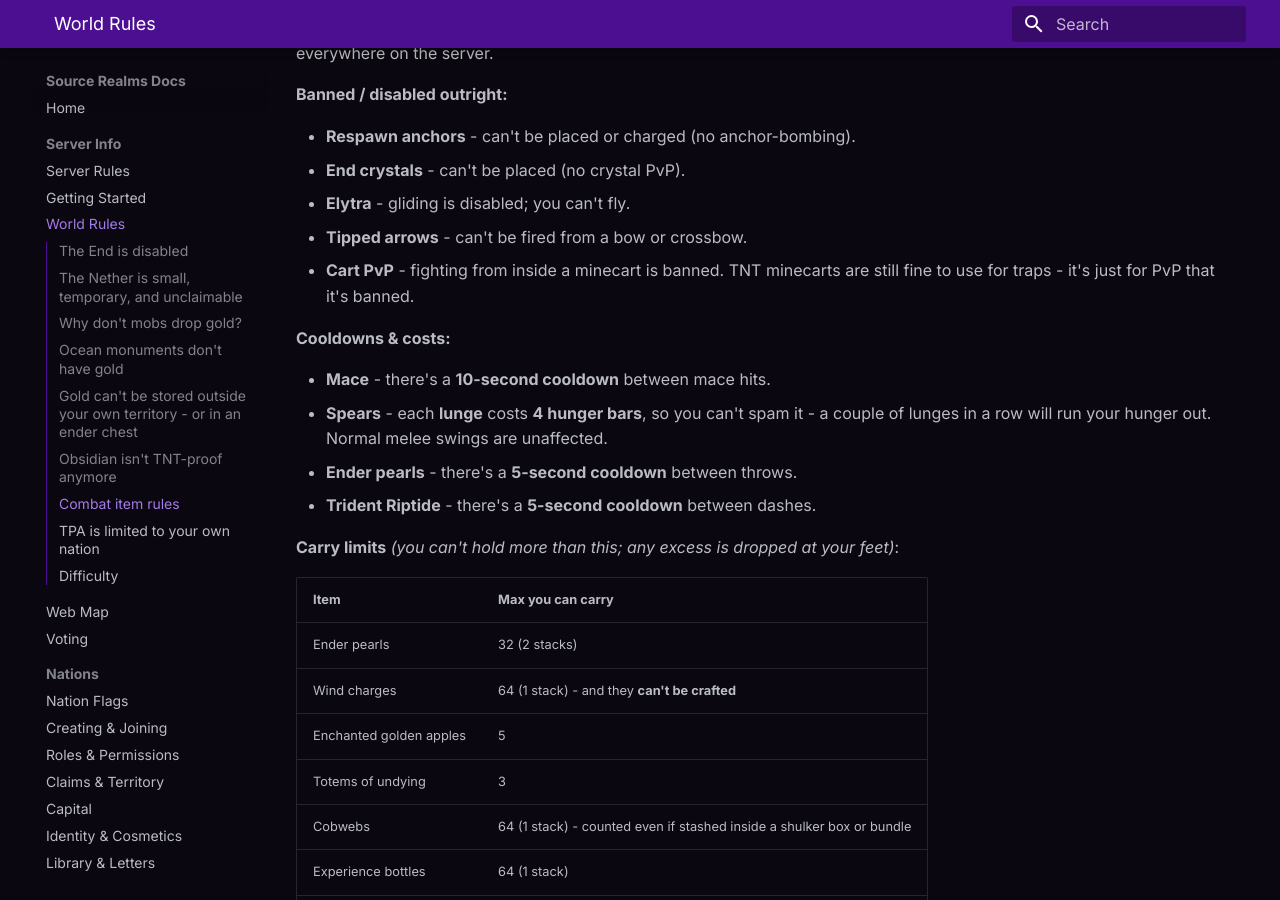
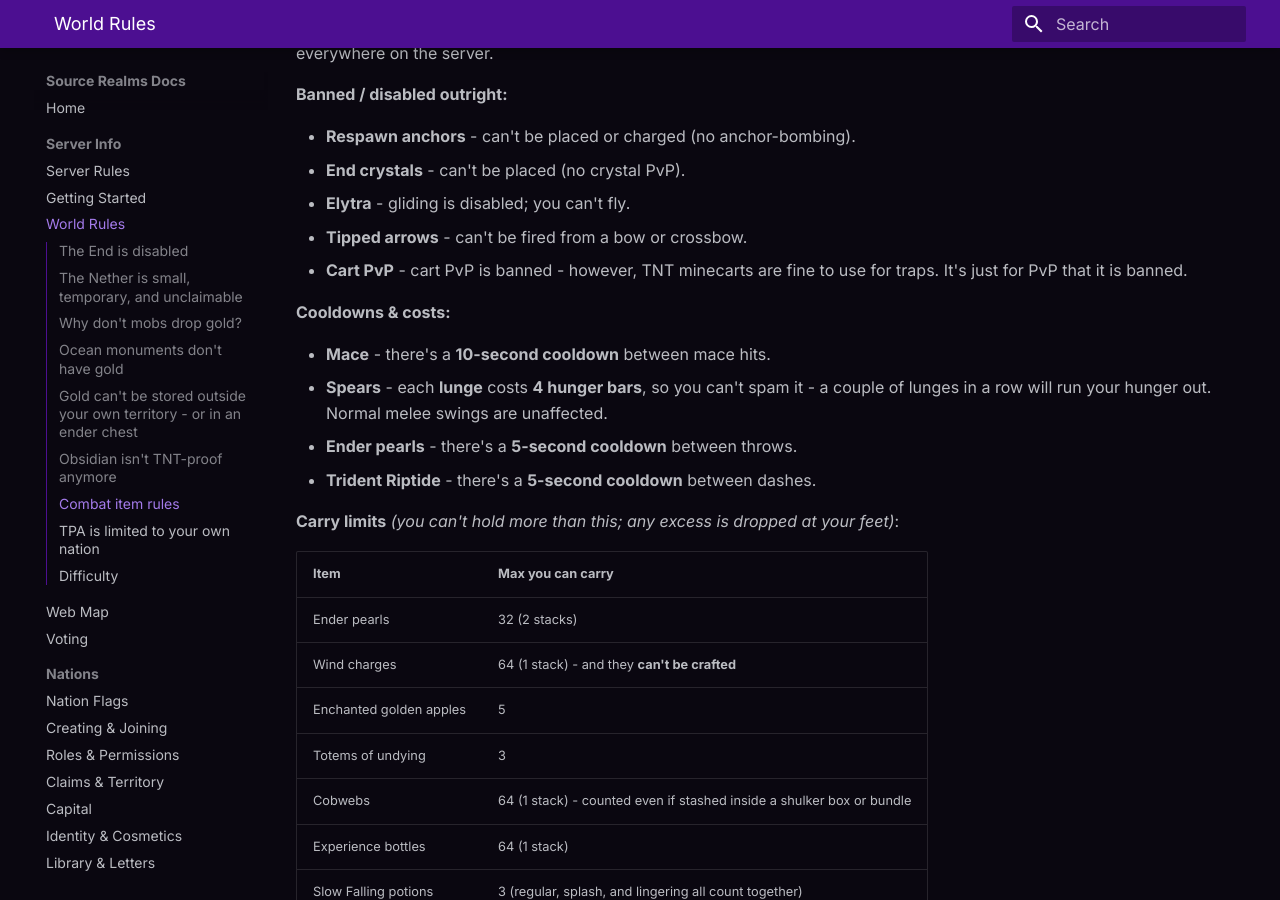
Before and after one commit to SourceRealms/sourcerealms-docs, an MkDocs documentation site: the page built from docs/world-rules.md, in a window 1280 px wide and 900 px high, scrolled down 1902 px. Built offline with MkDocs 1.6.1 and Material for MkDocs 9.7.7, drawn with Linux system fonts in a browser that asks for light colours.

Commit message:
Match cart PvP wording exactly with server-rules.md

```diff
--- a/docs/world-rules.md
+++ b/docs/world-rules.md
@@ -83,8 +83,8 @@ apply to **everyone**, everywhere on the server.
 - **End crystals** - can't be placed (no crystal PvP).
 - **Elytra** - gliding is disabled; you can't fly.
 - **Tipped arrows** - can't be fired from a bow or crossbow.
-- **Cart PvP** - fighting from inside a minecart is banned. TNT minecarts are still fine to use for
-  traps - it's just for PvP that it's banned.
+- **Cart PvP** - cart PvP is banned - however, TNT minecarts are fine to use for traps. It's just
+  for PvP that it is banned.
 
 **Cooldowns & costs:**
 
```
